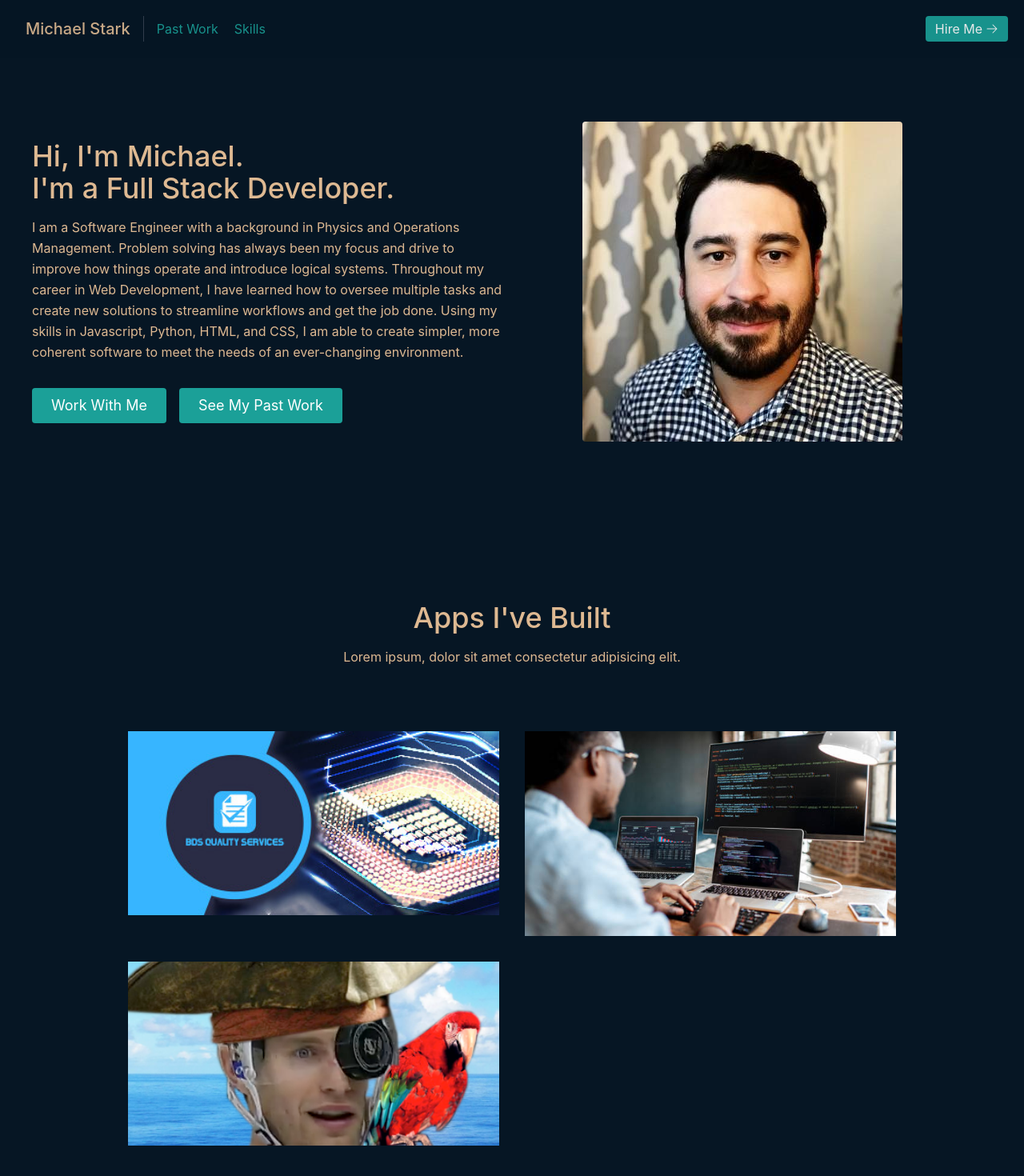
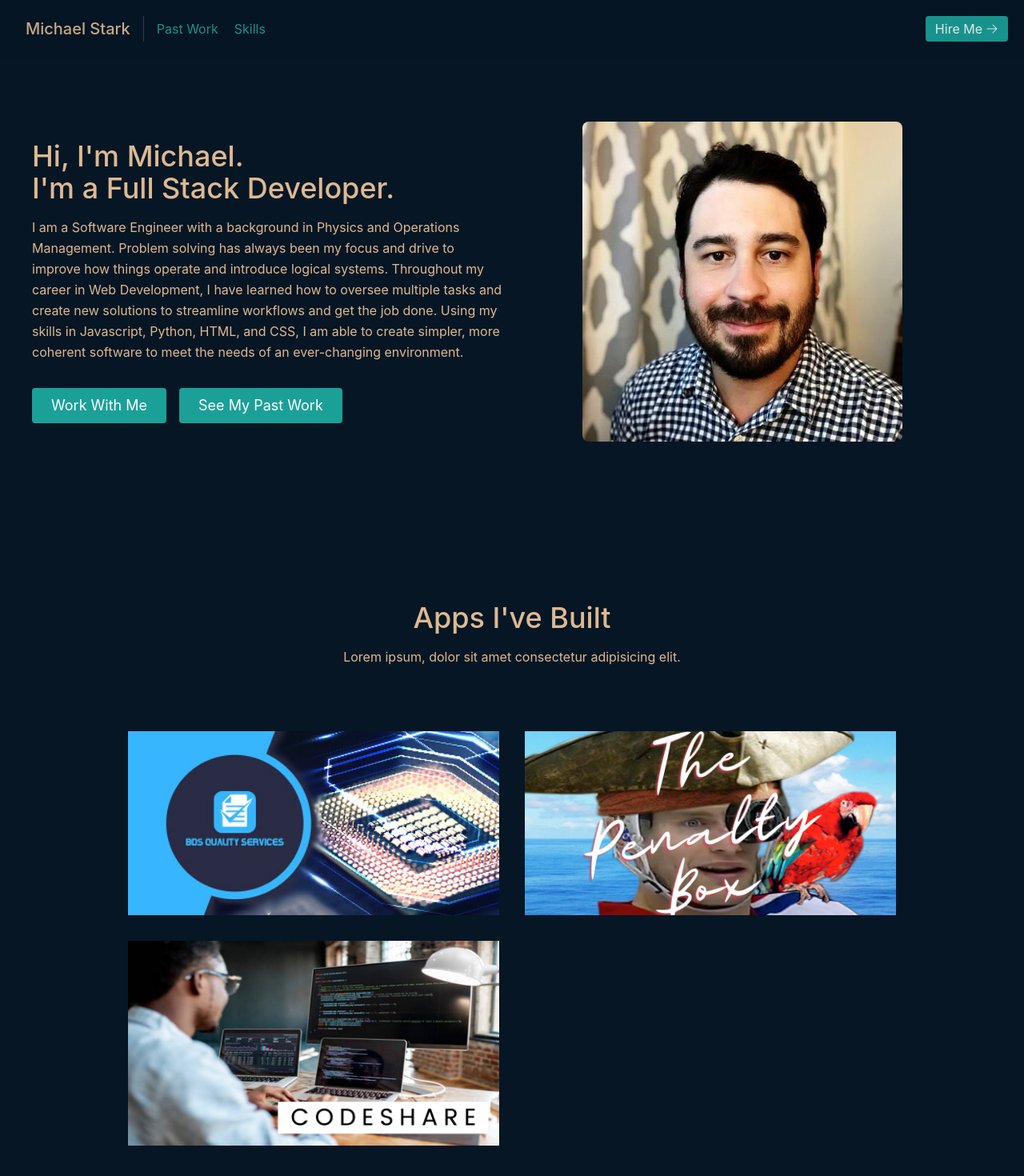
Before and after one commit to michaelbryanstark/new-portfolio, a React (Create React App) app: page / in a window 1280 px wide. Shown: the top 1470 px of the page at 80% size. Built offline with nearby package versions, Linux system fonts and the light colour scheme.

Commit message:
changes to project pictures

```diff
--- a/src/components/About.js
+++ b/src/components/About.js
@@ -32,7 +32,7 @@ export default function About() {
         </div>
         <div className="lg:max-w-lg lg:w-full md:w-1/2 w-5/6 py-20">
           <img
-            className="object-cover object-center rounded"
+            className="object-cover rounded-lg object-center rounded"
             alt="hero"
             src="./84143645.jpg"
           />
--- a/src/data.js
+++ b/src/data.js
@@ -8,6 +8,14 @@ export const projects = [
       link: "https://bdsqs.net",
     },
     {
+      title: "The Penalty Box",
+      subtitle: "Python and Django",
+      description:
+        "Personal Blog with full CRUD built using the Django Framework and Python. Users can sign up leave comments on blog posts.",
+      image: "./pirate.png",
+      link: "https://penalty-box.herokuapp.com/",
+    },
+    {
       title: "CodeShare",
       subtitle: "React",
       description:
@@ -15,15 +23,6 @@ export const projects = [
       image: "./codeshare.jpg",
       link: "https://codeshare-app3.herokuapp.com/login",
     },
-    {
-      title: "The Penalty Box",
-      subtitle: "Python and Django",
-      description:
-        "Personal Blog with full CRUD built using the Django Framework and Python. Users can sign up leave comments on blog posts.",
-      image: "./pirate.png",
-      link: "https://penalty-box.herokuapp.com/",
-    },
-
   ];
   export const skills = [
     {
```
Also changed, not shown: public/codeshare.jpg, public/pirate.png.
